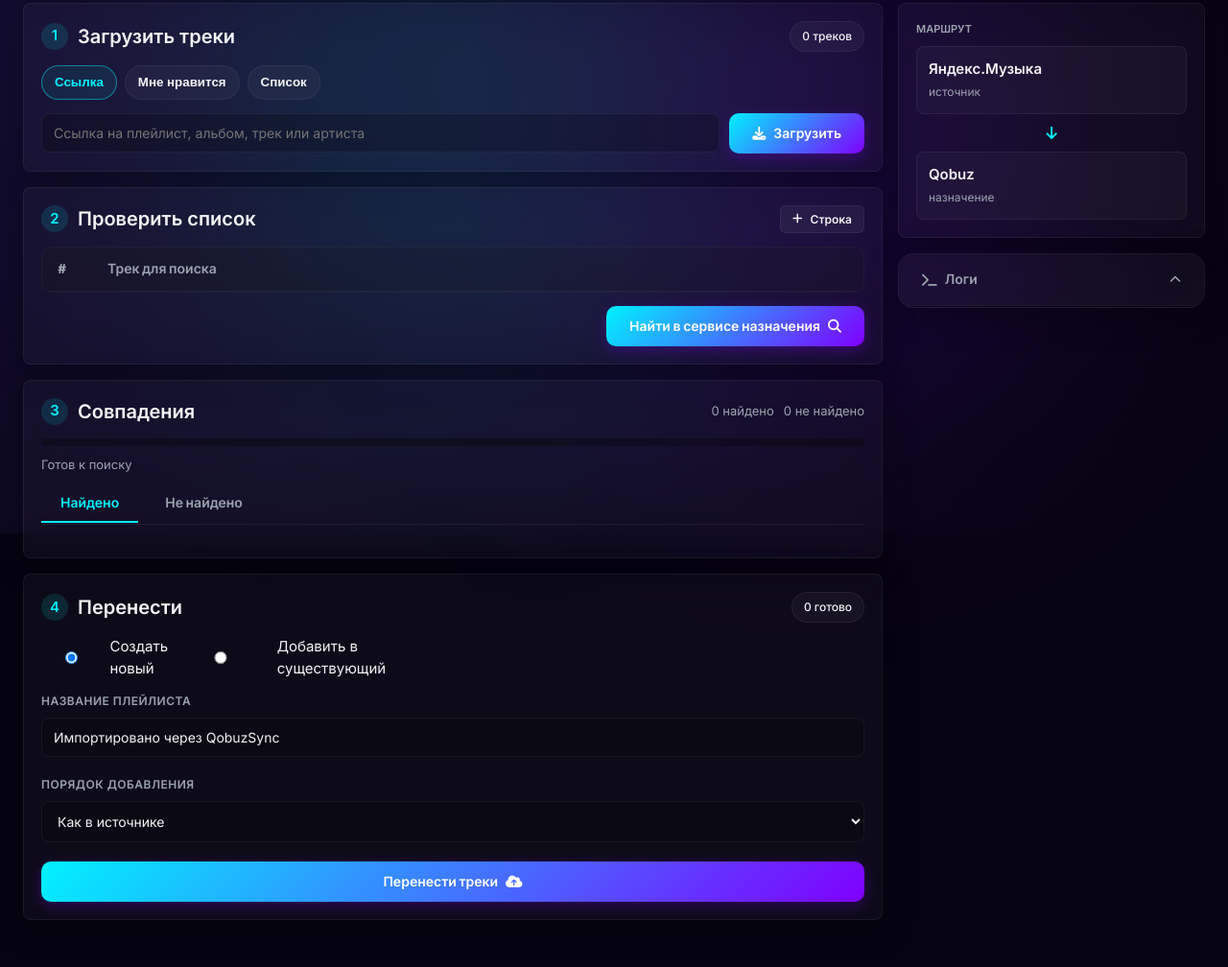
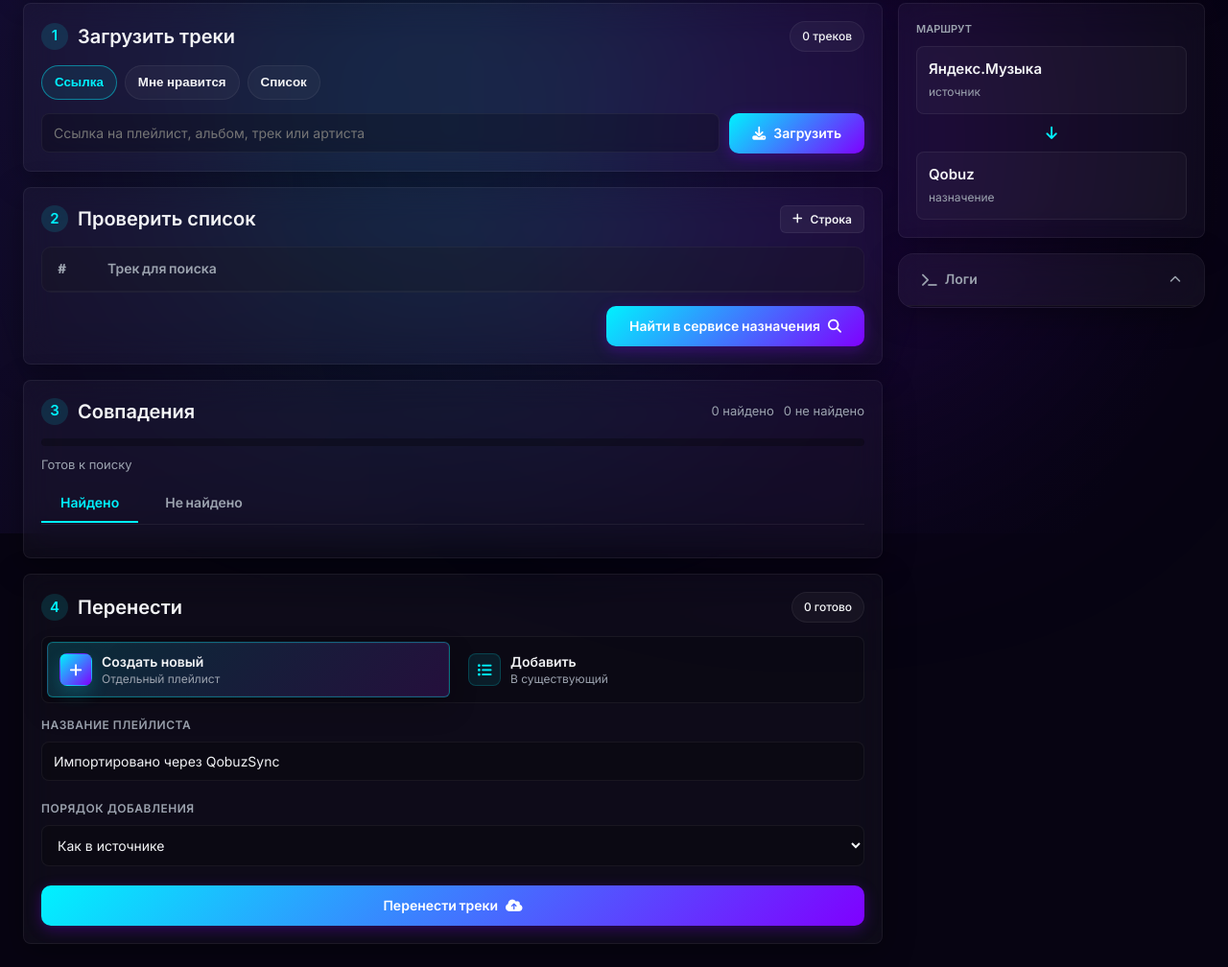
Before and after one commit to MerlinRus/import-tracks-from-YaMusic-to-Qobuz, a plain HTML site: page index.html in a window 1280 px wide. Shown: the part 244-1252 px from the top of the page at 96% size. Before the commit the page ends 1227 px from the top, so only its background shows below. Drawn offline with nearby package versions, Linux system fonts and the light colour scheme; no server answers.

Commit message:
Polish playlist mode selector

```diff
--- a/index.html
+++ b/index.html
@@ -164,13 +164,21 @@
                             <span class="badge" id="readyBadge">0 готово</span>
                         </div>
                         <div class="playlist-mode-selector route-mode">
-                            <label>
+                            <label class="playlist-mode-option">
                                 <input type="radio" name="playlistMode" value="new" checked>
-                                Создать новый
+                                <span class="playlist-mode-icon"><i class="fa-solid fa-plus"></i></span>
+                                <span class="playlist-mode-copy">
+                                    <strong>Создать новый</strong>
+                                    <small>Отдельный плейлист</small>
+                                </span>
                             </label>
-                            <label>
+                            <label class="playlist-mode-option">
                                 <input type="radio" name="playlistMode" value="existing">
-                                Добавить в существующий
+                                <span class="playlist-mode-icon"><i class="fa-solid fa-list-ul"></i></span>
+                                <span class="playlist-mode-copy">
+                                    <strong>Добавить</strong>
+                                    <small>В существующий</small>
+                                </span>
                             </label>
                         </div>
                         <div class="input-group" id="newPlaylistGroup">
--- a/style.css
+++ b/style.css
@@ -1703,12 +1703,12 @@
     }
 
     .playlist-mode-selector {
-        flex-direction: column !important;
-        gap: 10px !important;
+        grid-template-columns: 1fr !important;
+        gap: 8px !important;
     }
 
     .playlist-mode-selector label {
-        align-items: flex-start !important;
+        align-items: center !important;
         line-height: 1.35;
     }
 
@@ -2334,6 +2334,92 @@
     margin: -4px 0 12px;
 }
 
+.playlist-mode-selector {
+    display: grid;
+    grid-template-columns: repeat(2, minmax(0, 1fr));
+    gap: 6px;
+    padding: 5px;
+    border: 1px solid var(--glass-border);
+    border-radius: 8px;
+    background: rgba(0, 0, 0, 0.18);
+}
+
+.playlist-mode-selector .playlist-mode-option {
+    position: relative;
+    display: flex;
+    align-items: center;
+    gap: 10px;
+    min-width: 0;
+    min-height: 58px;
+    padding: 10px 12px;
+    border: 1px solid transparent;
+    border-radius: 6px;
+    color: var(--text-muted);
+    cursor: pointer;
+    transition: var(--transition-fast);
+}
+
+.playlist-mode-selector input {
+    position: absolute;
+    opacity: 0;
+    pointer-events: none;
+}
+
+.playlist-mode-icon {
+    display: inline-flex;
+    align-items: center;
+    justify-content: center;
+    width: 34px;
+    height: 34px;
+    flex: 0 0 auto;
+    border-radius: 8px;
+    color: var(--color-primary);
+    background: rgba(0, 242, 254, 0.09);
+    border: 1px solid rgba(0, 242, 254, 0.18);
+}
+
+.playlist-mode-copy {
+    display: grid;
+    gap: 2px;
+    min-width: 0;
+}
+
+.playlist-mode-copy strong {
+    color: var(--text-main);
+    font-size: 14px;
+    line-height: 1.2;
+}
+
+.playlist-mode-copy small {
+    color: var(--text-muted);
+    font-size: 12px;
+    line-height: 1.2;
+}
+
+.playlist-mode-option:hover {
+    background: rgba(255, 255, 255, 0.04);
+    border-color: rgba(255, 255, 255, 0.1);
+}
+
+.playlist-mode-option:has(input:checked) {
+    color: var(--text-main);
+    background: linear-gradient(135deg, rgba(0, 242, 254, 0.16), rgba(142, 45, 226, 0.2));
+    border-color: rgba(0, 242, 254, 0.35);
+    box-shadow: 0 12px 28px rgba(0, 0, 0, 0.22), inset 0 0 0 1px rgba(255, 255, 255, 0.04);
+}
+
+.playlist-mode-option:has(input:checked) .playlist-mode-icon {
+    color: #ffffff;
+    background: linear-gradient(135deg, var(--color-primary), var(--color-secondary));
+    border-color: transparent;
+    box-shadow: 0 8px 18px rgba(0, 242, 254, 0.18);
+}
+
+.playlist-mode-option:has(input:focus-visible) {
+    outline: 2px solid rgba(0, 242, 254, 0.55);
+    outline-offset: 2px;
+}
+
 #matchSection .tab-content.active {
     display: grid;
     gap: 10px;
@@ -2468,6 +2554,10 @@
         display: none;
     }
 
+    .playlist-mode-selector {
+        grid-template-columns: 1fr;
+    }
+
     .route-panel,
     .workflow-section,
     .compact-panel {
```
